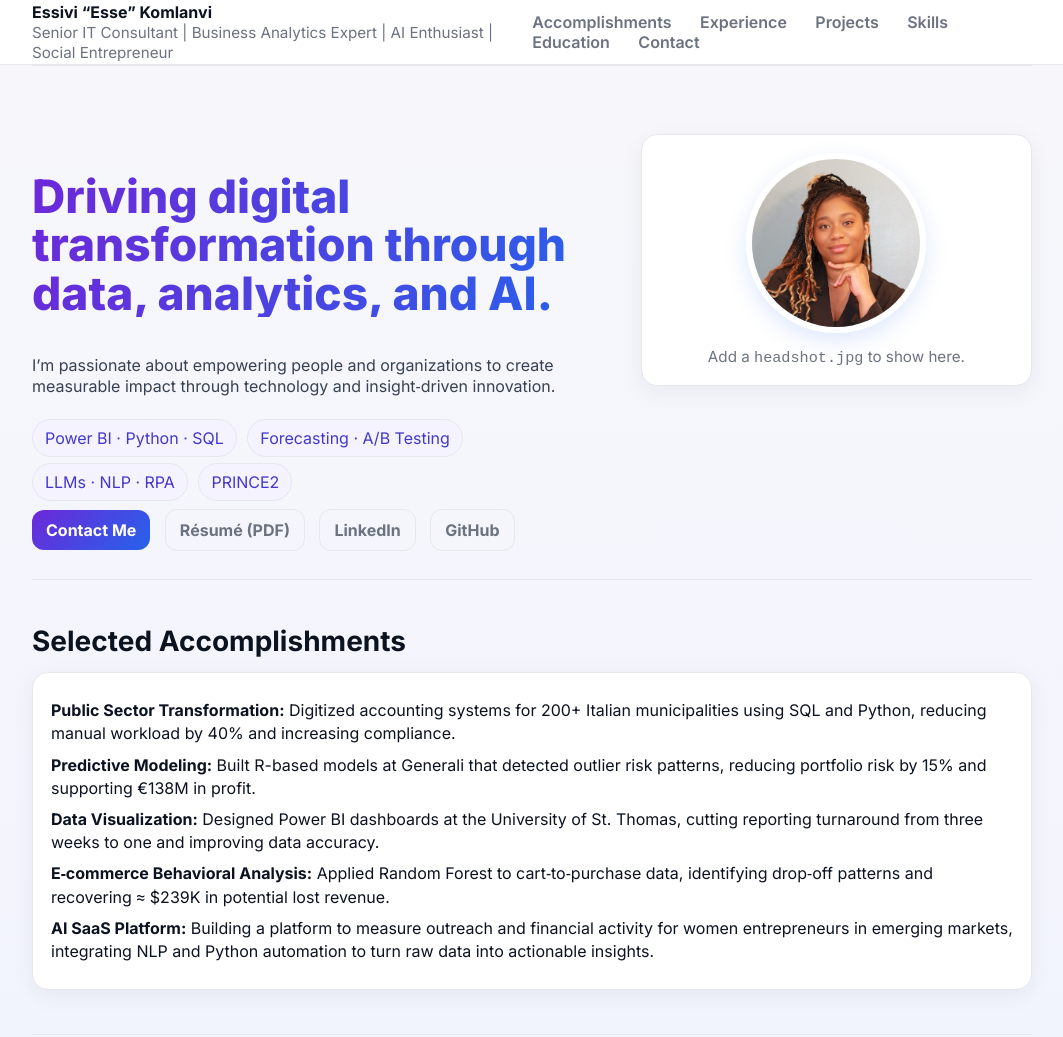
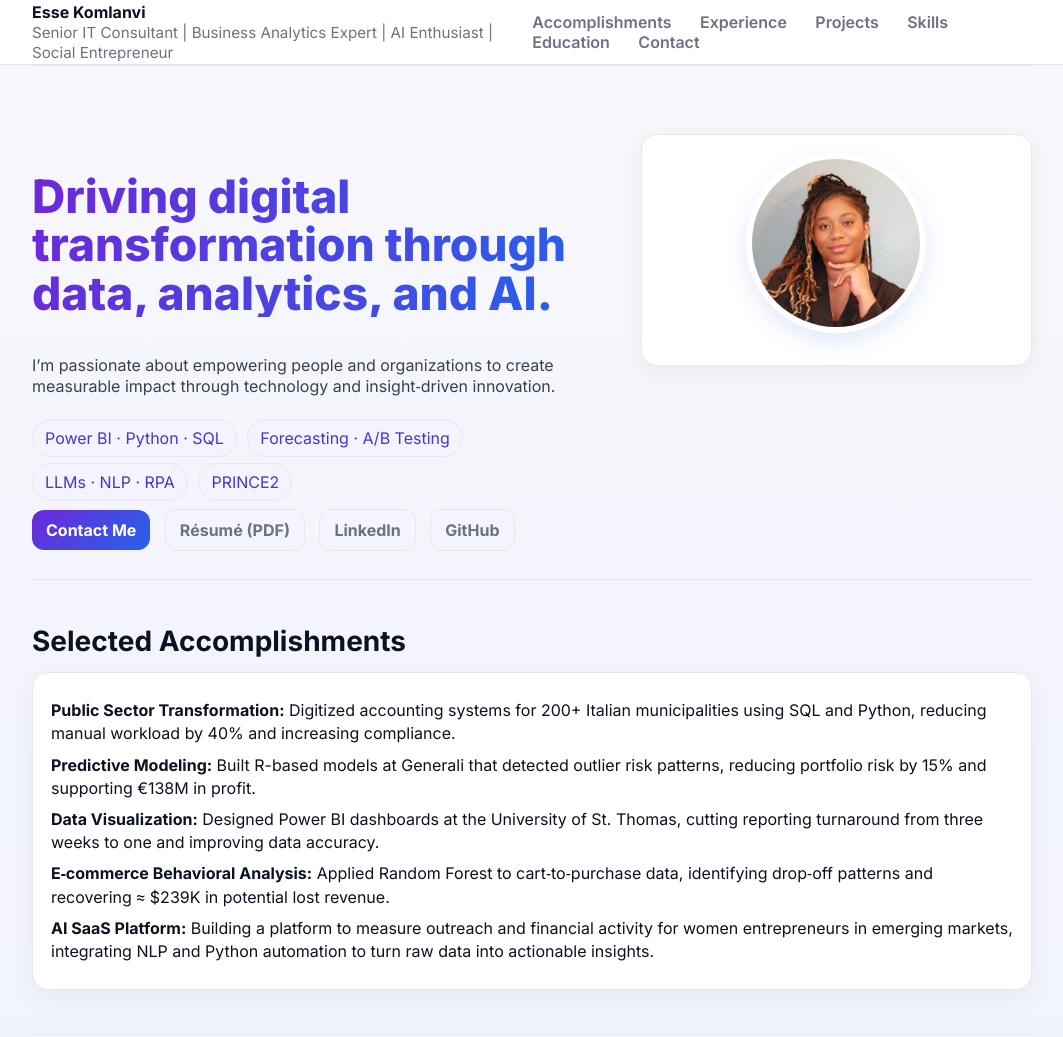
Before and after one commit to Essenam/esse-portfolio, a plain HTML site: page index.html in a window 1280 px wide. Shown: the top 1037 px of the page, without its empty margins (108-1171 px from the left). Drawn offline with Linux system fonts and the light colour scheme.

Commit message:
Update index.html

```diff
--- a/index.html
+++ b/index.html
@@ -3,7 +3,7 @@
 <head>
   <meta charset="utf-8" />
   <meta name="viewport" content="width=device-width, initial-scale=1" />
-  <title>Essivi “Esse” Komlanvi — Portfolio & Résumé</title>
+  <title>Esse Komlanvi — Portfolio & Résumé</title>
   <meta name="description" content="Senior IT Consultant and Business Analytics expert. Driving digital transformation through data, analytics, and AI." />
   <link rel="preconnect" href="https://fonts.googleapis.com">
   <link rel="preconnect" href="https://fonts.gstatic.com" crossorigin>
@@ -50,7 +50,7 @@
   <header class="nav">
     <div class="container nav-inner">
       <div>
-        <strong>Essivi “Esse” Komlanvi</strong><br/>
+        <strong>Esse Komlanvi</strong><br/>
         <span class="meta">Senior IT Consultant | Business Analytics Expert | AI Enthusiast | Social Entrepreneur</span>
       </div>
       <nav class="nav">
@@ -83,8 +83,8 @@
         </div>
       </div>
       <div class="card" style="text-align:center;align-self:start">
-        <img src="headshot.jpg" alt="Essivi ‘Esse’ Komlanvi" style="width:180px;height:180px;object-fit:cover;border-radius:999px;border:6px solid #fff;box-shadow:0 8px 22px rgba(37,99,235,.15)">
-        <p class="meta" style="margin:10px 0 0">Add a <code>headshot.jpg</code> to show here.</p>
+        <img src="headshot.jpg" alt="Esse Komlanvi" style="width:180px;height:180px;object-fit:cover;border-radius:999px;border:6px solid #fff;box-shadow:0 8px 22px rgba(37,99,235,.15)">
+        <p class="meta" style="margin:10px 0 0">
       </div>
     </section>
 
@@ -186,7 +186,7 @@
     </section>
   </main>
 
-  <footer>© <span id="year"></span> Essivi “Esse” Komlanvi</footer>
+  <footer>© <span id="year"></span> Esse Komlanvi</footer>
   <script>document.getElementById('year').textContent = new Date().getFullYear();</script>
 </body>
 </html>
```
